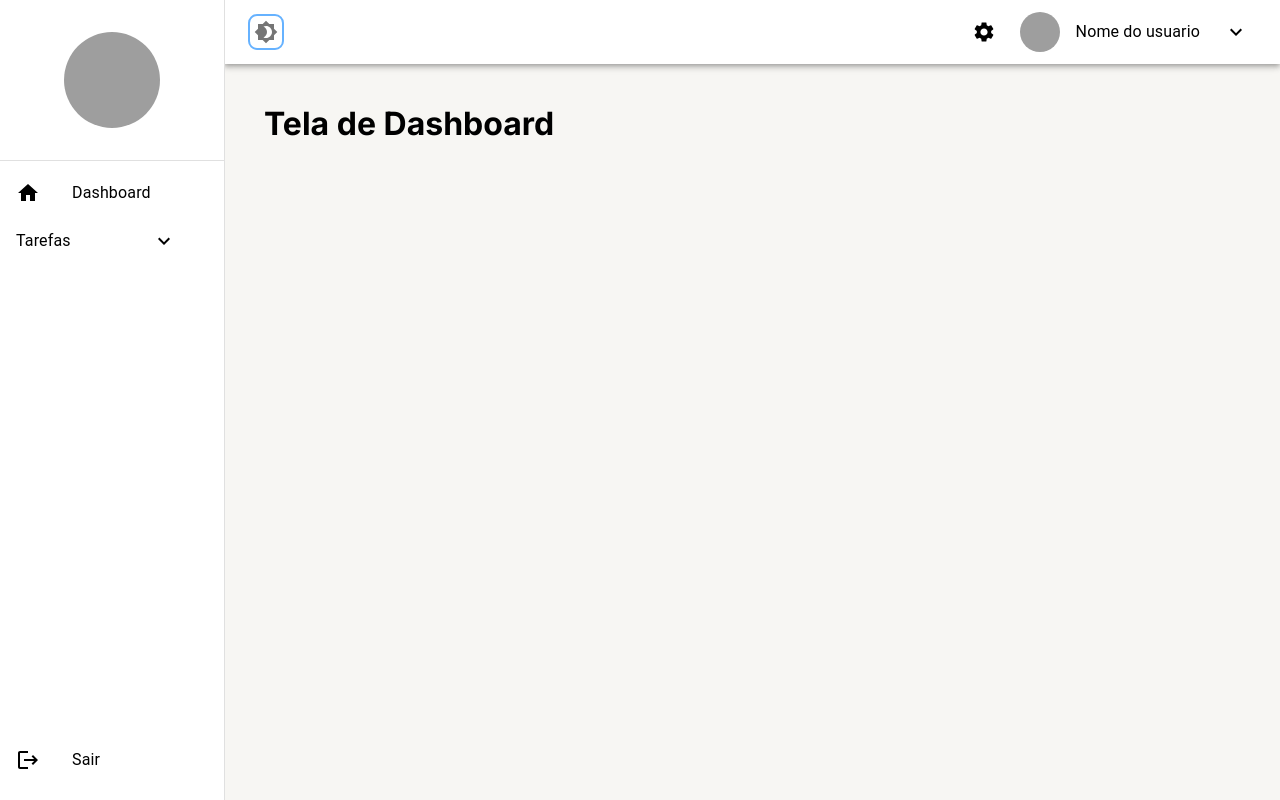
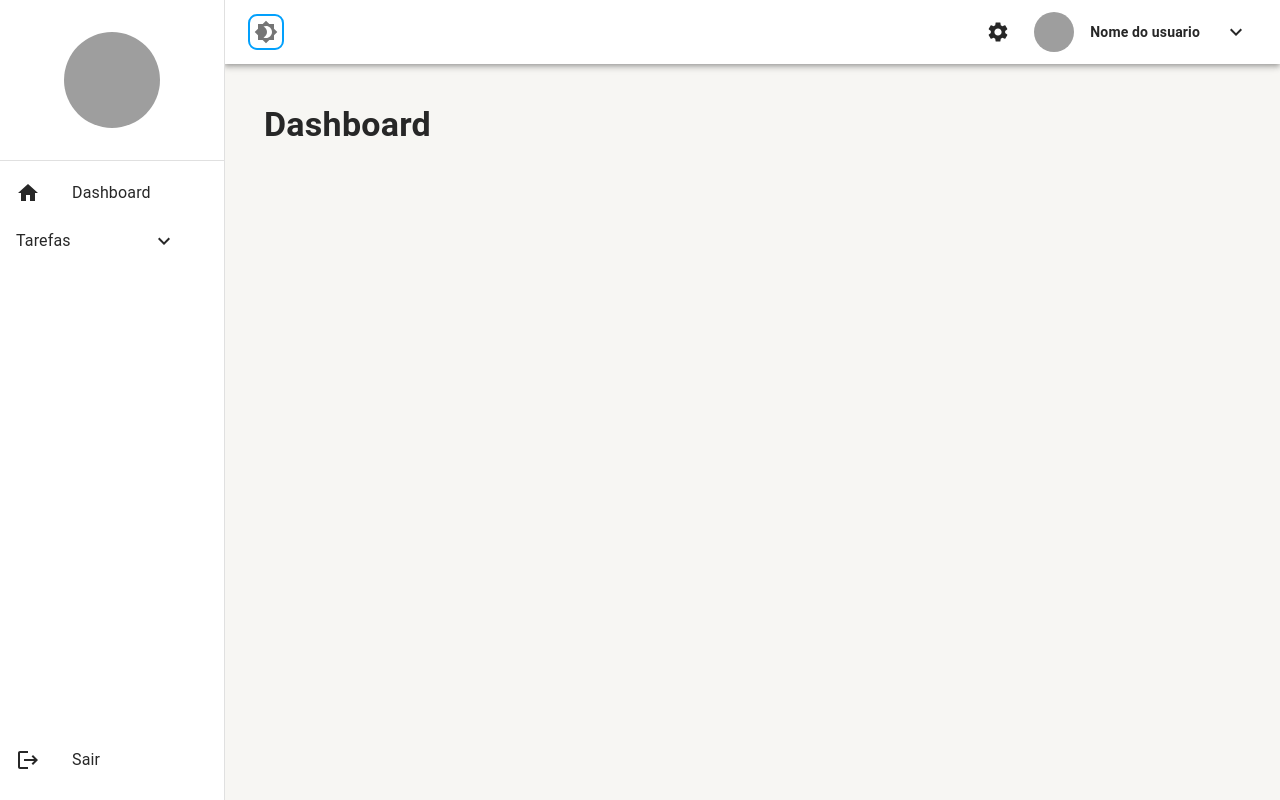
Before and after one commit to Joaorocha07/gerenciador-de-tarefa, a Next.js app: page /dashboard in a window 1280 px wide. Built offline with nearby package versions, Linux system fonts and the light colour scheme; grey boxes are pictures that could not be loaded.

Commit message:
Custom de text feito

```diff
--- a/src/app/dashboard/page.tsx
+++ b/src/app/dashboard/page.tsx
@@ -1,14 +1,13 @@
 'use client'
 import React from 'react'
 
-import { Box, useTheme } from '@mui/material'
+import { Box } from '@mui/material'
+import CustomTypography from '@/components/text/CustomTypography'
 
 export default function Dashboard (): JSX.Element {
-  const theme = useTheme()
-
   return (
     <Box>
-      <h1 style={{ color: theme.palette.primary.contrastText }} >Tela de Dashboard</h1>
+      <CustomTypography text='Dashboard' variant='h4' />
     </Box>
   )
 }
--- a/src/app/login/page.tsx
+++ b/src/app/login/page.tsx
@@ -3,6 +3,7 @@ import React from 'react'
 
 import { Box } from '@mui/material'
 
+import CustomTypography from '@/components/text/CustomTypography'
 import ButtonToggleTheme from '@/components/button-toggle-theme/ButtonToggleTheme'
 
 export default function Login (): JSX.Element {
@@ -10,6 +11,7 @@ export default function Login (): JSX.Element {
     <>
       <Box>
         <ButtonToggleTheme />
+        <CustomTypography text='Texto' variant='h1' />
       </Box>
     </>
   )
--- a/src/components/button-toggle-theme/ButtonToggleTheme.tsx
+++ b/src/components/button-toggle-theme/ButtonToggleTheme.tsx
@@ -20,7 +20,7 @@ export default function ButtonToggleTheme (): JSX.Element {
       <IconButton
         onClick={toggleThemeMode}
         sx={{
-          border: '2px solid #66b2ff',
+          border: `2px solid ${theme.palette.primary.main}`,
           borderRadius: '25%',
           p: '4px'
         }}>
--- a/src/components/menu-side/app-bar/AppBarDrawer.tsx
+++ b/src/components/menu-side/app-bar/AppBarDrawer.tsx
@@ -9,7 +9,6 @@ import {
   IconButton,
   Menu,
   Toolbar,
-  Typography,
   useMediaQuery,
   useTheme
 } from '@mui/material'
@@ -18,6 +17,7 @@ import MenuItem from '@mui/material/MenuItem'
 import SettingsIcon from '@mui/icons-material/Settings'
 import ChevronLeftIcon from '@mui/icons-material/ChevronLeft'
 import ChevronRightIcon from '@mui/icons-material/ChevronRight'
+import CustomTypography from '@/components/text/CustomTypography'
 import KeyboardArrowDownIcon from '@mui/icons-material/KeyboardArrowDown'
 import ButtonToggleTheme from '@/components/button-toggle-theme/ButtonToggleTheme'
 
@@ -73,9 +73,7 @@ export default function AppBarDrawer (): JSX.Element {
               }}
               src='/static/images/avatar/1.jpg'
             />
-            <Typography variant="body1" component="div" sx={{ textAlign: 'center' }}>
-              Nome do usuario
-            </Typography>
+            <CustomTypography text='Nome do usuario' variant='body2' />
             <IconButton onClick={handleMenu} sx={{ color: theme.palette.primary.contrastText }}>
               <KeyboardArrowDownIcon />
             </IconButton>
--- /dev/null
+++ b/src/components/text/CustomTypography.tsx
@@ -0,0 +1,48 @@
+import React from 'react'
+
+import { Typography, useMediaQuery, useTheme } from '@mui/material'
+
+interface ICustomTypographyProps {
+  text: string
+  variant:
+  'h1' | 'h2' | 'h3' | 'h4' | 'h5' | 'h6' | 'subtitle1' | 'subtitle2' |
+  'body1' | 'body2' | 'caption' | 'button' | 'overline' | 'inherit'
+}
+
+function CustomTypography ({ text, variant }: ICustomTypographyProps): JSX.Element {
+  const theme = useTheme()
+  const tablet = useMediaQuery(theme.breakpoints.down('md'))
+
+  const mobileFontSizes: any = {
+    h1: '32px',
+    h2: '28px',
+    h3: '24px',
+    h4: '20px',
+    h5: '18px',
+    h6: '16px',
+    subtitle1: '14px',
+    subtitle2: '14px',
+    body1: '16px',
+    body2: '14px',
+    caption: '12px',
+    button: '14px',
+    overline: '12px',
+    inherit: 'inherit'
+  }
+
+  const fontSize = tablet ? mobileFontSizes[variant] : variant
+
+  return (
+    <Typography
+      variant={variant}
+      sx={{
+        color: theme.palette.primary.contrastText,
+        fontWeight: '700',
+        fontSize
+      }}>
+      {text}
+    </Typography>
+  )
+}
+
+export default CustomTypography
--- a/src/themes/Dark.ts
+++ b/src/themes/Dark.ts
@@ -5,7 +5,7 @@ import { blue, cyan, yellow } from '@mui/material/colors'
 export const DarkTheme = createTheme({
   palette: {
     primary: {
-      main: blue[400],
+      main: '#02A0FC',
       dark: blue[800],
       light: blue[500],
       contrastText: '#ffffff'
@@ -17,8 +17,8 @@ export const DarkTheme = createTheme({
       contrastText: '#ffffff'
     },
     background: {
-      paper: '#303134',
-      default: '#202124'
+      paper: '#272727',
+      default: '#181818'
     }
   }
 })
--- a/src/themes/Light.ts
+++ b/src/themes/Light.ts
@@ -5,10 +5,10 @@ import { blue, cyan, yellow } from '@mui/material/colors'
 export const LightTheme = createTheme({
   palette: {
     primary: {
-      main: blue[400],
+      main: '#02A0FC',
       dark: blue[800],
       light: blue[500],
-      contrastText: '#000000'
+      contrastText: '#272727'
     },
     secondary: {
       main: cyan[500],
```
